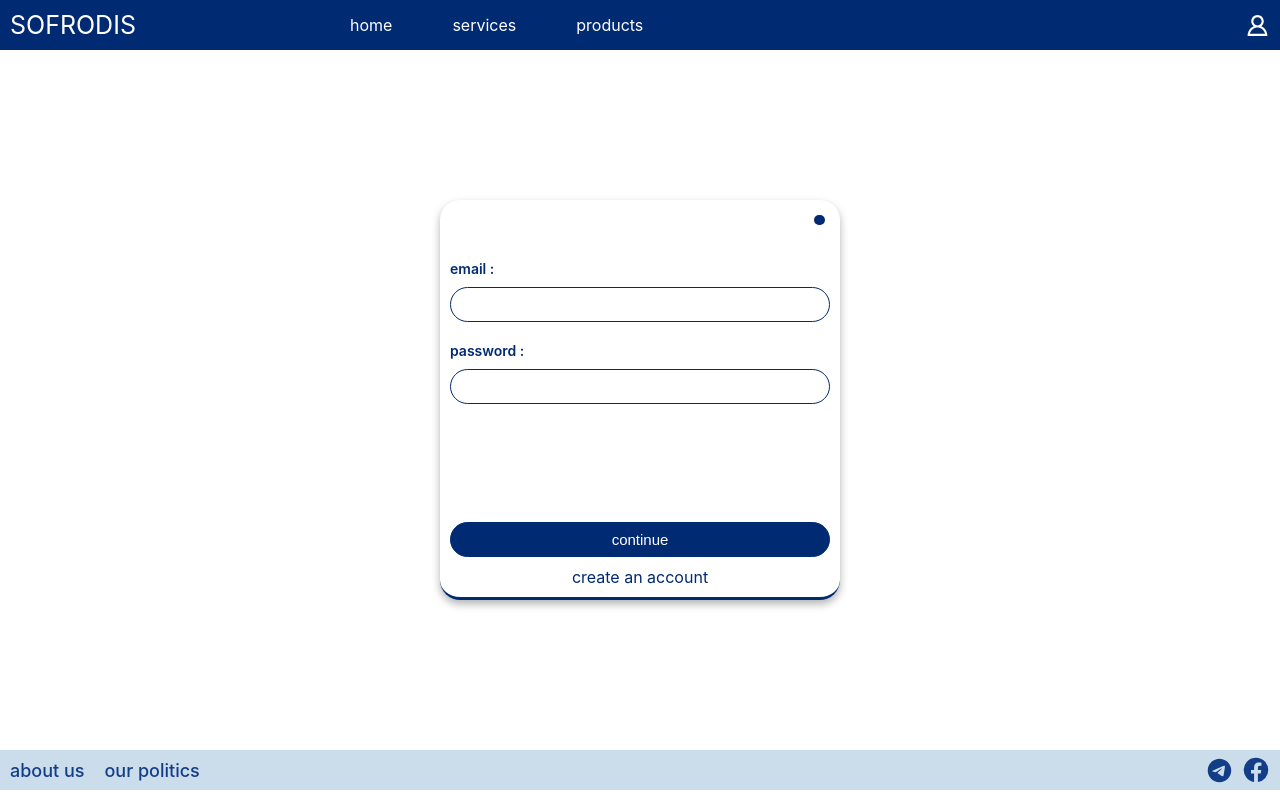
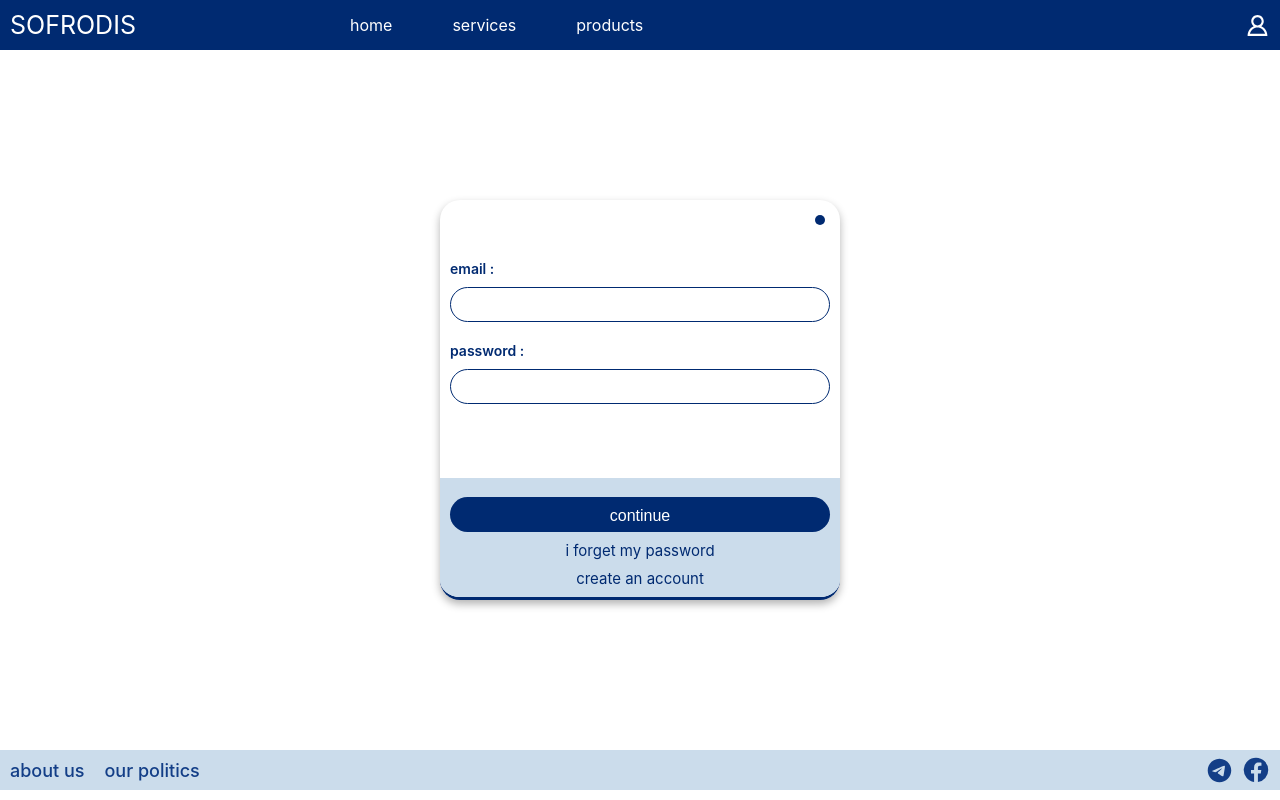
Before and after one commit to mohamedacha/front_end, a React (Create React App) app: page /users/login in a window 1280 px wide. Built offline with nearby package versions, Linux system fonts and the light colour scheme; some icons are missing.

Commit message:
admin ui + fix update user password

```diff
--- a/src/App.jsx
+++ b/src/App.jsx
@@ -64,7 +64,7 @@ export const AddButton = (props) => {
   const handelClick = () => { navigate(props.navigate) }
 
   return (
-    <button style={buttonStyle} onMouseEnter={handelMouseEnter} onMouseLeave={handelMouseLeave} onClick={handelClick}>{content}</button>
+    <button style={buttonStyle} onMouseEnter={handelMouseEnter} onMouseLeave={handelMouseLeave} onClick={handelClick} >{content}</button>
   );
 };
 
@@ -72,7 +72,9 @@ export const AdminUI = (props) => {
   const Navigate = useNavigate();
   const style = {
     container: {
-      width: "90%",
+      position : 'absolute' ,
+      width: "100%",
+      bottom : '20px' ,
       display: "flex",
       flexDirection: "column",
       justifyContent: "center",
@@ -83,26 +85,28 @@ export const AdminUI = (props) => {
       textAlign: "center",
       display: "block",
       width: "200px",
-      height: "41px",
+      height: "35px",
+      borderRadius:'1000px' ,
       backgroundColor: "red", // Button color
       color: "white",
       padding: "10px 20px",
       border: "none",
-      borderRadius: "5px",
       cursor: "pointer",
       marginTop: "10px",
     },
     link: {
+      borderRadius:'1000px' ,
       textDecoration: "none",
       textAlign: "center",
-      display: "block",
+      display: "flex",
+      justifyContent : 'center' ,
+      alignItems : 'center' ,
       width: "200px",
-      height: "41px",
+      height: "35px",
       backgroundColor: "green", // Link color
       color: "white",
       padding: "10px 20px",
       border: "none",
-      borderRadius: "5px",
       cursor: "pointer",
       marginTop: "10px",
     },
@@ -132,7 +136,7 @@ export const AdminUI = (props) => {
 
   return (
     <form style={style.container} className="espace_admin" onSubmit={handlDeleteByAdmin}>
-      <Link style={style.link} to={props.navigateUpdateItem} className="admin_Link_update">update</Link>
+      <Link style={style.link} to={props.navigateUpdateItem} className="admin_Link_update"><p>update</p></Link>
       <button style={style.button} type="submit" className="delete">delete</button>
     </form>
   );
--- a/src/css_files/ProductDetails.css
+++ b/src/css_files/ProductDetails.css
@@ -18,6 +18,7 @@
   .product-info {
     width: 70%;
     min-height: 400px;
+    position: relative;
   }
 
   .right_part {
--- a/src/css_files/ServiceCards.css
+++ b/src/css_files/ServiceCards.css
@@ -16,6 +16,7 @@
     .service-info {
       width: 100% ;
       min-height: 400px;
+      position: relative;
     }
     .img_container{
       flex: 0 0 auto;
--- a/src/css_files/login.css
+++ b/src/css_files/login.css
@@ -1,31 +1,33 @@
-.login_form{
+.login_form {
     display: flex;
     align-items: center;
     flex-direction: column;
     position: relative;
+    overflow: hidden;
 
     padding: 40px 10px 0px 10px;
     height: 400px;
-    min-height: fit-content;
-    width: 400px ;
-    min-width: fit-content ;
+    /* min-height: fit-content; */
+    width: 400px;
+    min-width: fit-content;
     border-bottom: 3px solid #002A71;
     border-radius: 20px;
     box-shadow: 0px 4px 9px 0px #0000004d;
     transition: all .5s ease;
 
 
-    .message_error{
-        color:rgb(181, 60, 60) ;
+    .message_error {
+        color: rgb(181, 60, 60);
         font-size: 13px;
         font-weight: 700;
         width: 100%;
     }
 
-
-
-    input{
-        border:1px solid  #002A71;
+    .info_section {
+        width: 100%;
+        height: 70%;
+        input {
+            border: 1px solid #002A71;
             height: 35px;
             border-radius: 100px;
             padding: 0 10px;
@@ -33,57 +35,57 @@
             width: 100%;
         }
 
-    /* input:last-of-type{
-        margin-bottom: 100px;
-    } */
-
-    input:focus{
+        input:focus {
             background-color: #CBDCEB;
             outline: none;
         }
 
-    label{
+        label {
             width: 100%;
             color: #002A71;
-        margin:20px 0 10px 0;
+            margin: 20px 0 10px 0;
             font-weight: 600;
         }
-
-    button , a{
-        position: absolute;
     }
 
-    button{
-        bottom: 40px;
-        display: block;
-        border:1px solid #002A71;
+    .buttons_section {
+        background-color: #CBDCEB;
+        position: absolute;
+        bottom: 0;
+        display: flex;
+        flex-direction: column;
+        justify-content: space-evenly;
+        align-items: center;
+        height: 30%;
+        width: 100%;
+
+        button {
+            border: none;
             height: 35px;
             border-radius: 100px;
-        padding: 0 5px;
             color: #ffffff;
             background-color: #002A71;
-        font-size: 15px;
-        margin-top: 10px;
             width: calc(100% - 20px);
         }
 
-    a{
-        bottom: 10px;
-        margin-top: 10px;
+        a {
             text-align: center;
             color: #002A71;
+            font-size: 15px;
             cursor: pointer;
             text-decoration: none;
             width: 100%;
         }
+    }
+}
 
-}
-.login_form::after{
+.login_form::after {
     content: '';
     background-color: #002A71;
     height: 10px;
-    width: 11px;
-    border-radius:200px ;
+    width: 10px;
+    flex: 0 0 auto;
+    border-radius: 200px;
     position: absolute;
     top: 15px;
     right: 15px;
--- a/src/css_files/profaile.css
+++ b/src/css_files/profaile.css
@@ -35,7 +35,6 @@ main{
         width: 250px;
         height: 250px;
         border-bottom: 2px solid #002A71;
-        /* background-color: #002A71; */
         border-radius : 1000px;
         background-color:   #CBDCEB;
     }
@@ -44,9 +43,10 @@ main{
         width: 50%;
         padding-top: 50px ;
         color: #002A71;
+        background-color: #CBDCEB;
+        border-radius: 10px;
         font-size: 18px;
         line-height: 35px;
-        /* background-color: blueviolet; */
         overflow: hidden;
 
         min-width: 50%;
@@ -60,7 +60,6 @@ main{
             margin-bottom: 15px;
             text-align: center;
             word-wrap: break-word;
-            /* background-color: #CBDCEB; */
         }
 
         .update,
--- a/src/pages/users_pages/create_user.jsx
+++ b/src/pages/users_pages/create_user.jsx
@@ -8,7 +8,6 @@ export default function CreateUser() {
 
 
     const [user, setUser] = useState({ name: '', address: "", password: "", img: null, phone_number: "", email: '', });
-
     const [errors, setErrors] = useState();
     const navigate = useNavigate();
     const {updateToken , updateProfail} = useContext(AppContext)
--- a/src/pages/users_pages/login.jsx
+++ b/src/pages/users_pages/login.jsx
@@ -8,14 +8,14 @@ export default function Login() {
     const [errors, setErrors] = useState();
     const [user, setUser] = useState({ email: "", password: "" });
     const navigate = useNavigate();
-    const {updateAdmin , updateProfail, updateToken } = useContext(AppContext);
+    const { updateAdmin, updateProfail, updateToken } = useContext(AppContext);
 
     const create_storage = (result) => {
         if (result.token) {
             localStorage.setItem("authToken", result.token)
             updateToken(result.token);
         }
-        if(result.user.admin){
+        if (result.user.admin) {
             updateAdmin(result.token);
         }
         localStorage.setItem('authUser', JSON.stringify(result.user))
@@ -64,7 +64,7 @@ export default function Login() {
 
     return (
         <form className="login_form" onSubmit={handleSubmit} encType="multipart/form-data">
-
+            <div className="info_section">
                 <label htmlFor="name">email :</label>
                 <input type='text' name='email' id="email" className="useremail" onChange={handleChange} value={user.email} />
                 {errors && <>{errors.email && <p className="message_error"  >{errors.email}</p>}</>}
@@ -72,11 +72,12 @@ export default function Login() {
                 <label htmlFor="password">password : </label>
                 <input type='password' name='password' id='password' className="password" onChange={handleChange} value={user.password} />
                 {errors && <>{errors.password && <p className="message_error"  >{errors.password}</p>}</>}
-
+            </div>
+            <div className="buttons_section">
                 <button type="submit" >continue</button>
-
+                <Link> i forget my password</Link>
                 <Link to={`/users/create`} className="create"> create an account</Link>
-
+            </div>
 
         </form>
     )
--- a/src/pages/users_pages/profaile.jsx
+++ b/src/pages/users_pages/profaile.jsx
@@ -7,12 +7,14 @@ export default function Profaile() {
 
     const [user, setUser] = useState([]);
     const navigate = useNavigate();
-    const { updateProfail, token, updateToken } = useContext(AppContext);
+    const {updateAdmin, updateProfail, token, updateToken } = useContext(AppContext);
+
     const delete_storage = () => {
         localStorage.removeItem("authToken");
         localStorage.removeItem("authUser");
         updateToken('');
         updateProfail('');
+        updateAdmin('');
         navigate(`/users/login`)
 
     }
```
Also changed, not shown: src/pages/users_pages/update_user.jsx (+14 -8 lines). Lines whose indentation alone changed are shown as unchanged.
